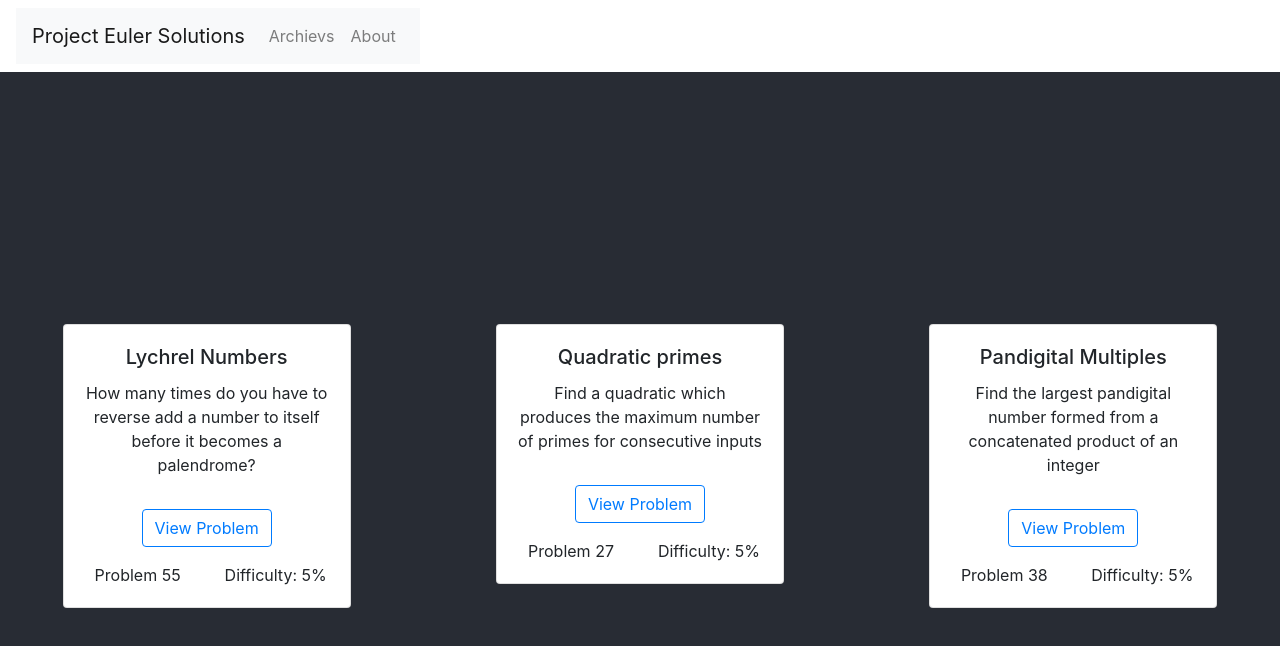
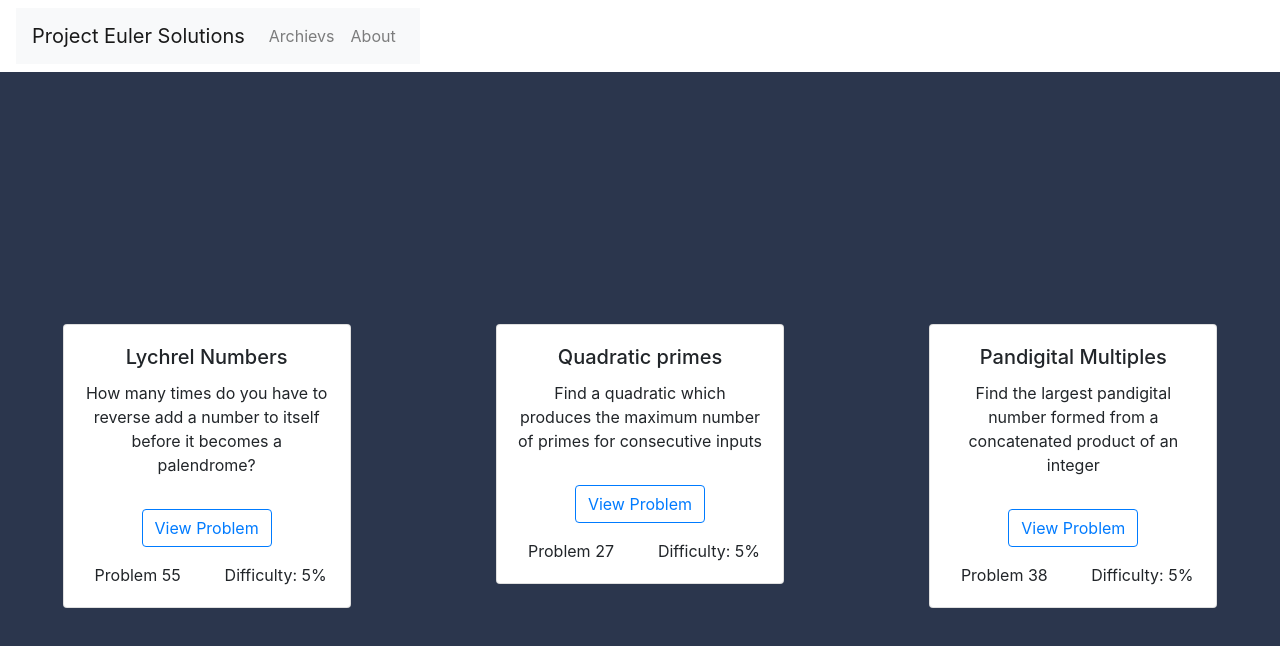
Before and after one commit to sschott20/project-euler-app, a React (Create React App) app: page / in a window 1280 px wide. Shown: the top 646 px of the page. Built offline with nearby package versions, Linux system fonts and the light colour scheme.

Commit message:
color change

```diff
--- a/src/App.css
+++ b/src/App.css
@@ -3,7 +3,7 @@
 }
 
 .App-header {
-  background-color: #282c34;
+  background-color: #2b364d;
   min-height: 100vh;
   display: flex;
   flex-direction: column;
```
